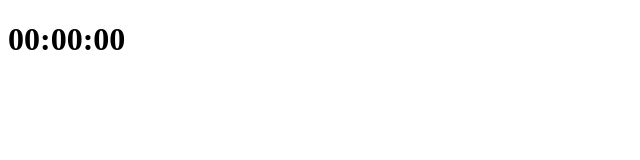
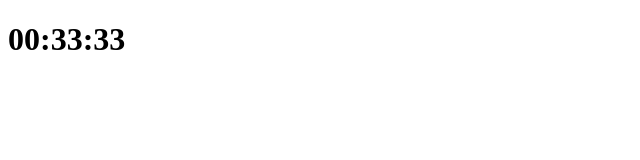
Before and after one commit to leeyunhome/my_web, a plain HTML site: page index.html in a window 1280 px wide. Shown: the full height of the page, 0-640 px from the left. Drawn offline with Linux system fonts and the light colour scheme.

Commit message:
modify time.js, index.html

```diff
--- a/index.html
+++ b/index.html
@@ -5,7 +5,10 @@
         <title>my_web</title>
     </head>
     <body>
-        <h1 class="time">00:00:00</h1>
+        <div class="js-clock">
+            <h1 class="js-title">00:00</h1>
+
+        </div>
         <script src="time.js"></script>
     </body>
 </html>
--- a/time.js
+++ b/time.js
@@ -1,12 +1,20 @@
-const h1 = document.querySelector(".time");
+// const h1 = document.querySelector(".time");
+const clockContainer = document.querySelector(".js-clock");
+const clockTitle = clockContainer.querySelector("h1");
 
-function display() {
-    h1.innerTEXT = "hello";
-    console.log(h1);
+function getTime() {
+    const date = new Date();
+    const minutes = date.getMinutes();
+    const hours = date.getHours();
+    const seconds = date.getSeconds();
+
+    clockTitle.innerHTML = `${hours < 10 ? `0${hours}` : hours }:${minutes}:${seconds < 10 ? `0${seconds}` : seconds }`;
 }
 
+
 function init() {
-    display();
+    getTime();
+    setInterval(getTime, 1000);
 }
 
 init();
```
